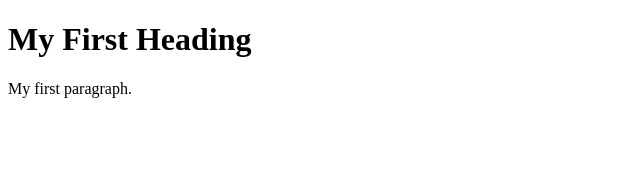
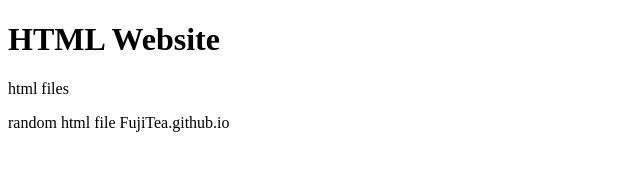
Before and after one commit to FujiTea/FujiTea.github.io, a plain HTML site: page index.html in a window 1280 px wide. Shown: the whole page, without its empty margins (0-640 px from the left). Drawn offline with Linux system fonts and the light colour scheme.

Commit message:
Update index.html

```diff
--- a/index.html
+++ b/index.html
@@ -2,9 +2,9 @@
 <html>
 <body>
 
-<h1>My First Heading</h1>
+<h1>HTML Website</h1>
 
-<p>My first paragraph.</p>
+<p>html files</p>
 
-</body>
-</html>
+</body>random html file
+</html>FujiTea.github.io
```
